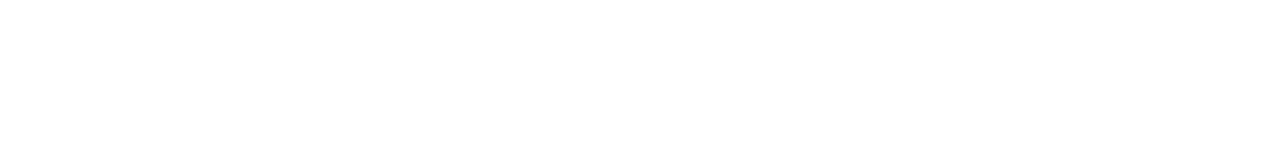
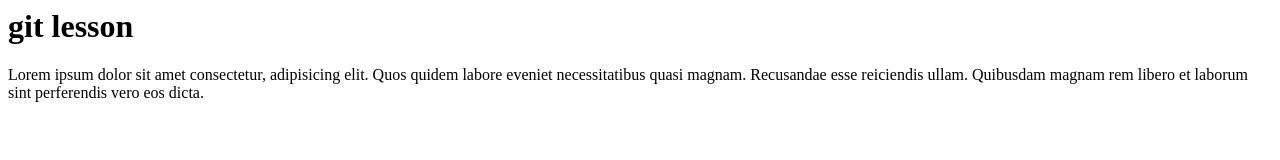
Before and after one commit to Qristine816/first-lesson, a plain HTML site: page index.html in a window 1280 px wide. Drawn offline with Linux system fonts and the light colour scheme.

Commit message:
new line

```diff
--- a/index.html
+++ b/index.html
@@ -4,6 +4,8 @@
 
         <meta charset="UTF-8">
         <meta name="viewport" />
+        <h1>git lesson</h1>
+        <p>Lorem ipsum dolor sit amet consectetur, adipisicing elit. Quos quidem labore eveniet necessitatibus quasi magnam. Recusandae esse reiciendis ullam. Quibusdam magnam rem libero et laborum sint perferendis vero eos dicta.</p>
     </head>
     <body>
         </body>
```
